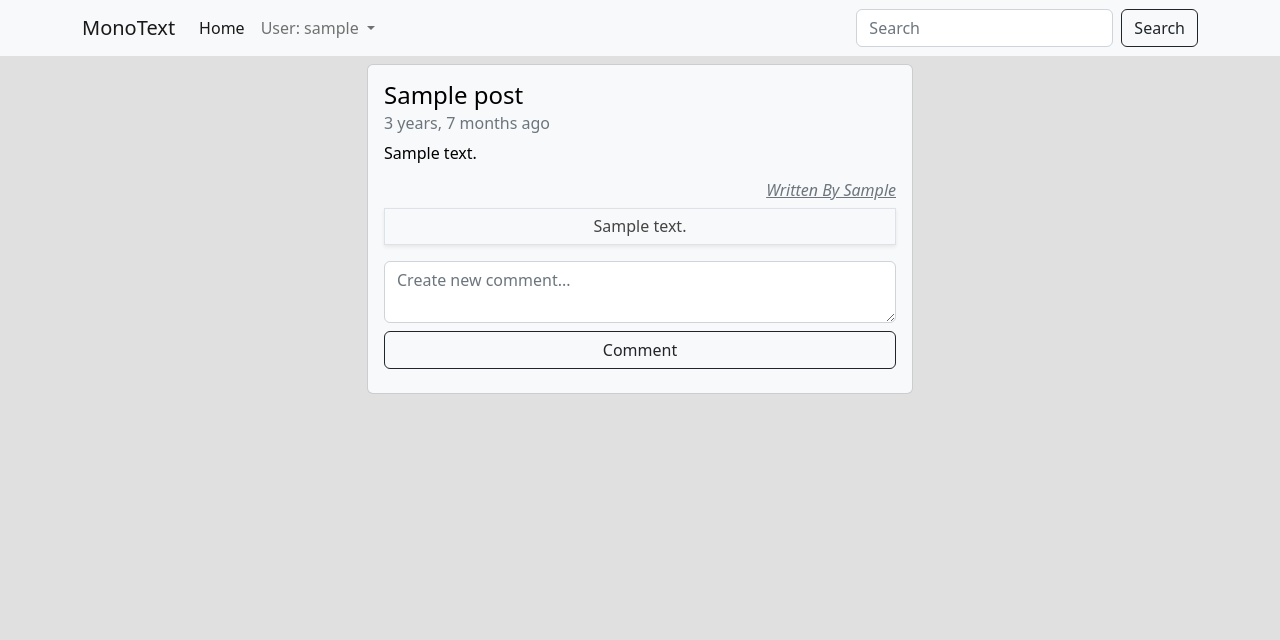
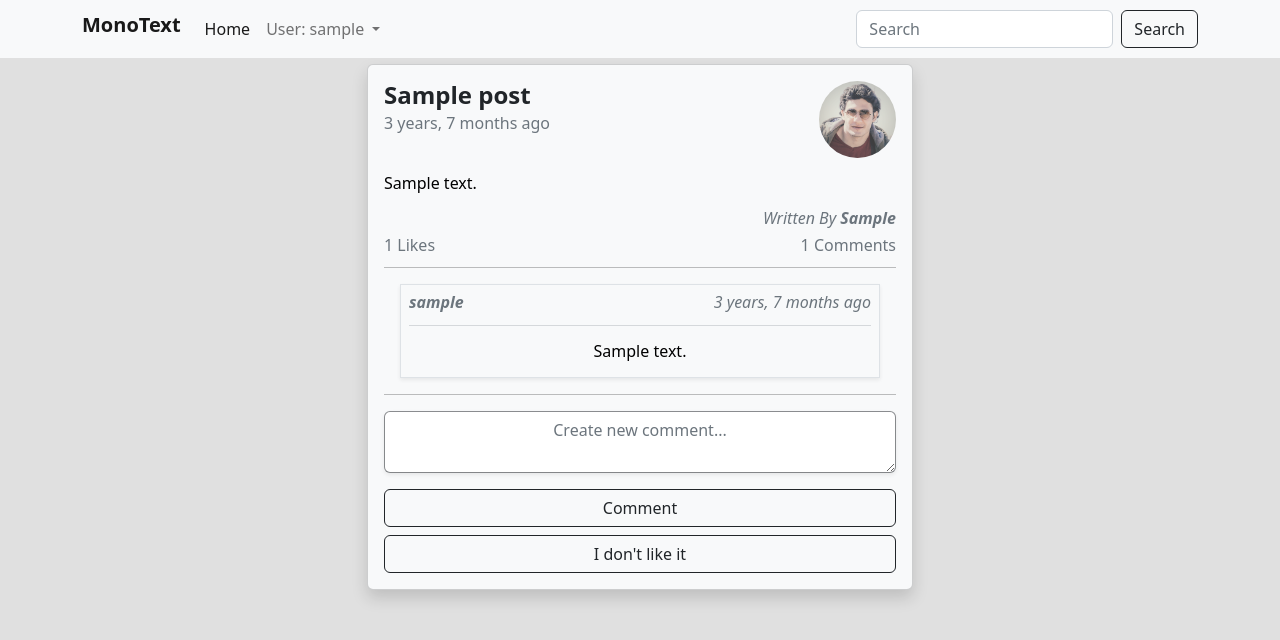
Before and after one commit to hussein-m-kandil/monotext, a Django app: a page that uses posts/templates/base_generic.html in a window 1280 px wide. Shown: the top 640 px of the page. Run offline with Django 4.2, Linux system fonts and the light colour scheme; a user stored in the database is signed in; tables that the repository leaves empty hold one stand-in row (values such as "Sample post"); some libraries are stand-ins or nearby versions.

Commit message:
Update and refine the code for comments & likes (Tested) 🚀🚀

```diff
--- a/posts/static/js/main.js
+++ b/posts/static/js/main.js
@@ -9,11 +9,26 @@ const serverErrorHTMLMessage = () => {
     `;
 };
 
+const currentPageFullPath = document.getElementById("current-page-full-path");
+const CURRENT_PAGE_URL = currentPageFullPath.innerText;
+currentPageFullPath.remove();
 const createNewComment = (commentObject, postID) => {
   return `
-    <div class="comment-on-post-${postID} h6 border round p-2 shadow-sm text-center"
-          style="color: #444;">
-      ${commentObject.text}
+    <div class="comment-on-post-${postID} m-3 border round p-2 shadow-sm">
+      <div class="d-flex justify-content-between">
+        <span class="align-self-start h6 text-start">
+          <a href="${
+            CURRENT_PAGE_URL + "profile/" + commentObject.ownerName
+          }" class="text-decoration-none link-secondary">
+            <strong><em>${commentObject.ownerName}</em></strong>
+          </a>
+        </span>
+        <span class="align-self-end h6 text-secondary text-end">
+          <em>${commentObject.createdAt}</em>
+        </span>
+      </div>
+      <hr class="mt-1 text-secondary">
+      <div class="h6 text-center">${commentObject.text}</div>
     </div>
   `;
 };
@@ -181,7 +196,9 @@ if (CSRFTokenInput) {
     document.getElementsByClassName("post-likes-count");
   for (let i = 0; i < postLikesCountList?.length; i++) {
     const postID = postLikesCountList[i]?.id.match(/\d+/)[0];
-    const postLikesCountSpan = document.getElementById("post-likes-" + postID);
+    const postLikesCountSpan = document.getElementById(
+      "post-likes-count-number-" + postID
+    );
     const likeButton = document.getElementById("like-btn-" + postID);
     const dislikeButton = document.getElementById("dislike-btn-" + postID);
     likeButton?.addEventListener("click", (event) => {
--- a/posts/templates/base_generic.html
+++ b/posts/templates/base_generic.html
@@ -17,26 +17,28 @@
 <body>
   <header>
     {% block navbar %}
-    <nav class="navbar fixed-top navbar-expand-lg bg-light">
+    {% url 'posts:profile' user.username as user_page %}
+    <nav class="navbar fixed-top navbar-expand-md bg-light">
       <div class="container">
-        <span class="navbar-brand mb-0 h1">MonoText</span>
+        <span class="navbar-brand h1"><strong>MonoText</strong></span>
         <button class="navbar-toggler" type="button" data-bs-toggle="collapse" data-bs-target="#navbarSupportedContent"
           aria-controls="navbarSupportedContent" aria-expanded="false" aria-label="Toggle navigation">
           <span class="navbar-toggler-icon"></span>
         </button>
         <div class="collapse navbar-collapse" id="navbarSupportedContent">
-          <ul class="navbar-nav me-auto mb-2 mb-lg-0">
+          <ul class="navbar-nav me-auto">
             <li class="nav-item">
-              <a class="nav-link active" aria-current="page" href="{% url 'posts:index' %}">Home</a>
+              <a class="nav-link {% if request.path != user_page %}active{% endif %}" aria-current="page"
+                href="{% url 'posts:index' %}">Home</a>
             </li>
             {% if user.is_authenticated %}
             <li class="nav-item dropdown">
-              <a class="nav-link dropdown-toggle" href="#" role="button" data-bs-toggle="dropdown"
-                aria-expanded="false">
+              <a class="nav-link dropdown-toggle {% if request.path == user_page %}active{% endif %}" href="#"
+                role="button" data-bs-toggle="dropdown" aria-expanded="false">
                 User: {{ user.get_username }}
               </a>
               <ul class="dropdown-menu">
-                <li><a class="dropdown-item" href="{% url 'posts:profile' user.username %}">Profile</a></li>
+                <li><a class="dropdown-item" href="{{ user_page }}">Profile</a></li>
                 <li>
                   <hr class="dropdown-divider">
                 </li>
@@ -60,6 +62,7 @@
     <div class="container">
       <div class="row">
         <div class="col-lg-6 mx-auto my-5">
+          <div id="current-page-full-path" style="display: none;">{{ request.path }}</div>
           {% block content %}{% endblock %}
           {% block pagination %}
           {% if is_paginated %}
--- a/posts/templates/posts/post_detail.html
+++ b/posts/templates/posts/post_detail.html
@@ -1,40 +1,84 @@
 {% extends 'base_generic.html' %}
 {% load humanize %}
+{% load static %}
 
 {% block content %}
 
-<div class="card text-bg-light mx-auto my-3">
+<div class="card text-bg-light mx-auto my-3 shadow">
     <div class="card-body">
-        <h4 class="card-title">{{ post.title }}</h4>
-        <h6 class="card-subtitle mb-2 text-muted h6">{{ post.updated_at|naturaltime }}</h6>
-        <p class="card-text">{{ post.text }}</p>
-        <h6 class="h6 text-end">
+        <div class="clearfix mb-3">
+            <a class="d-block" href="{% url 'posts:profile' post.owner.username %}">
+                <img class="rounded-circle float-end opacity-75"
+                src="{% static 'images/img0.jpg' %}"
+                alt="The prfile picture of post's owner."
+                style="max-width: 15%; max-height: 15%;">
+            </a>
+            <h4 class="card-title">
+                <strong><a class="link-dark text-decoration-none"
+                    href="{% url 'posts:post_detail' user.username post.id %}">
+                    {{ post.title }}
+                </a></strong>
+            </h4>
+            <h6 class="card-subtitle mb-2 text-muted h6">
+                {{ post.updated_at|naturaltime }}
+            </h6>
+        </div>
+        <h6 class="card-text">
+            {{ post.text }}
+        </h6>
+        <h6 class="h6 text-end mt-3">
             <em>
                 <a href="{% url 'posts:profile' post.owner.username %}"
-                class="card-link link-secondary h6">
-                    Written By {{ post.owner.username|capfirst }}
+                    class="card-link link-secondary text-decoration-none h6">
+                    Written By <strong>{{ post.owner.username|capfirst }}</strong>
                 </a>
             </em>
         </h6>
-        <div class="post-comments-div" id="post-comments-{{ post.id }}">
+        <div class="d-flex justify-content-between">
+            <div id="post-likes-count-{{ post.id }}" class="post-likes-count h6 text text-muted align-self-start">
+                <span id="post-likes-count-number-{{ post.id }}">{{ post.likes.count }}</span> Likes
+            </div>
+            <div id="post-comments-count-{{ post.id }}" class="post-comments-count h6 text text-muted align-self-start">
+                <span id="post-comments-count-number-{{ post.id }}">{{ post.comments.count }}</span> Comments
+            </div>
+        </div>
+        <hr class="mt-1">
+        {% if post.comments.count > 0 %}
+        <div class="post-comments-div"
+            id="post-comments-{{ post.id }}">
             <a id="post-more-comments-link-{{ post.id }}" href="#"
                 class="more-comments-link text-decoration-none text-center h6 link-secondary" style="display: none;">
                 More comments...
             </a>
         </div>
+        <hr class="mt-3">
+        {% endif %}
         <div style="display: none;">
+            <span id="post-likes-url-{{ post.id }}">{% url 'posts:post_likes' post.id %}</span>
             <span id="post-comments-url-{{ post.id }}">{% url 'posts:post_comments' post.id %}</span>
             <span id="comments-page-counter-{{ post.id }}">1</span>
         </div>
         <form id="comment-form-{{ post.id }}" action="{% url 'posts:comment_create' post.id %}" method="post"
-            class="comment-form d-flex flex-column mt-3" role="form">
+            class="comment-form d-flex flex-column" role="form">
             {% csrf_token %}
             <div name="errorsDiv" id="comment-form-errors-{{ post.id }}"></div>
-            <textarea class="form-control" name="text" id="comment-text-{{ post.id }}" rows="2" maxlength="2048"
+            <textarea class="form-control h6 text-center shadow-sm border-dark"
+                style="--bs-border-opacity: .5;"
+                name="text" id="comment-text-{{ post.id }}" rows="2" maxlength="2048"
                 placeholder="Create new comment..." role="textbox"></textarea>
             <input type="hidden" name="postID" value="{{ post.id }}" style="display: none;">
             <button type="submit" form="comment-form-{{ post.id }}" class="btn btn-outline-dark my-2" role="button">
                 Comment
+            </button>
+            <button type="button" class="btn btn-outline-dark"
+                {% if user in post.likes.all %}style="display: none;"{% endif %}
+                id="like-btn-{{ post.id }}" value="{% url 'posts:post_likes' post.id %}">
+                I like it
+            </button>
+            <button type="button" class="btn btn-outline-dark"
+                {% if not user in post.likes.all %}style="display: none;"{% endif %}
+                id="dislike-btn-{{ post.id }}" value="{% url 'posts:post_dislike' post.id %}">
+                I don't like it
             </button>
         </form>
     </div>
--- a/posts/views.py
+++ b/posts/views.py
@@ -4,6 +4,7 @@ from django.core.serializers import serialize
 from django.urls import reverse, reverse_lazy
 from django.views import generic
 from django.core.paginator import Paginator
+from django.contrib.humanize.templatetags import humanize
 from django.contrib.auth.mixins import LoginRequiredMixin
 from django.contrib.auth.models import User
 from .forms import PostModelForm, CommentModelForm
@@ -117,8 +118,23 @@ class PostCommentsView(LoginRequiredMixin, generic.View):
             page_obj = paginator.get_page(page_number)
         else:
             page_obj = paginator.get_page(1)
+        # Regroup the comments after manipulating its inner data
+        comments_chunk = []
+        len_comments_chunk = page_obj.object_list.count()
+        i = 0
+        while i < len_comments_chunk:
+            comment = page_obj.object_list[i]
+            comments_chunk.append({
+                "id": comment.id,
+                "text": comment.text,
+                "postID": comment.post.id,
+                "ownerName": comment.owner.username,
+                "createdAt": humanize.naturaltime(comment.created_at),
+                "updatedAt": humanize.naturaltime(comment.updated_at),
+            })
+            i += 1
         return JsonResponse({
-            "commentsChunk": list(page_obj.object_list.values()),
+            "commentsChunk": comments_chunk,
             "hasNext": page_obj.has_next(),
             "pageNumber": page_obj.number,
             "commentsCount": paginator.count,
```
Also changed, not shown: posts/templates/posts/posts_block.html (+29 -21 lines), posts/tests/test_views.py (+0 -1 lines).
